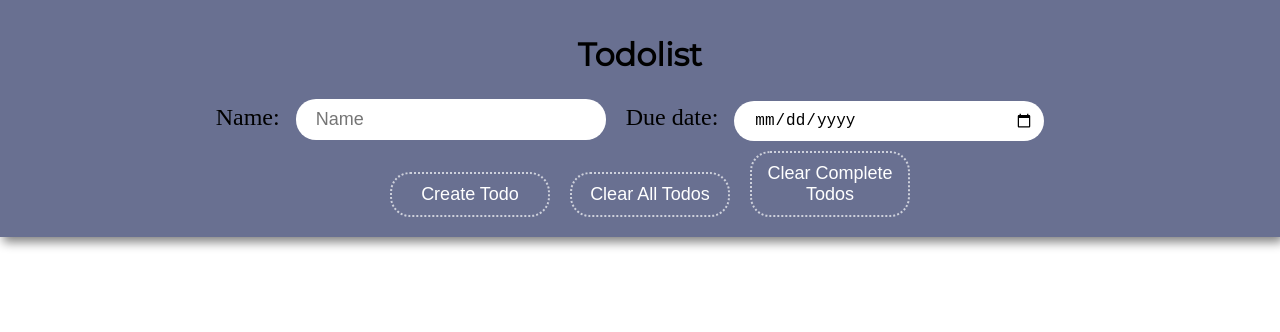
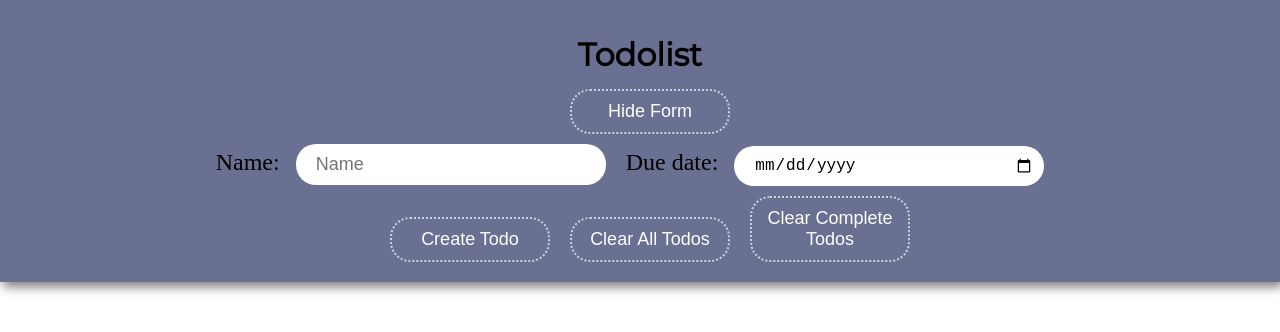
Before and after one commit to cubix11/todolist, a Vue app: page / in a window 1280 px wide. Shown: the top 332 px of the page. Built offline with nearby package versions, Linux system fonts and the light colour scheme.

Commit message:
Allow form hidden

```diff
--- a/src/App.vue
+++ b/src/App.vue
@@ -1,8 +1,8 @@
 <template>
     <div id="app">
         <div id="header">
-            <h1>Todolist</h1>
-            <form @submit.prevent='create()'>
+            <h1>Todolist</h1><button @click="formshow = !formshow">Hide Form</button>
+            <form @submit.prevent='create()' v-if="formshow">
                 <label for="name">Name: <input type="text" v-model="newTodo.name" id="name" required placeholder="Name"></label>
                 <label for="due-date">Due date: <input type="date" id="due-date" v-model="newTodo.due_date" placeholder="Due date"></label><br>
                 <button type="submit">Create Todo</button>
--- a/src/assets/scripts.js
+++ b/src/assets/scripts.js
@@ -5,7 +5,8 @@ export default {
             name: '',
             due_date: ''
         },
-        todos: []
+        todos: [],
+        formshow: true
     }),
     mounted() {
         document.getElementById('name').focus();
```
